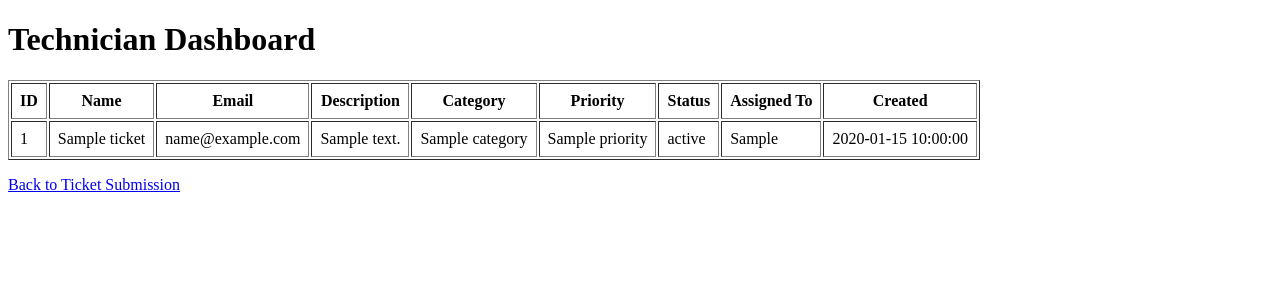
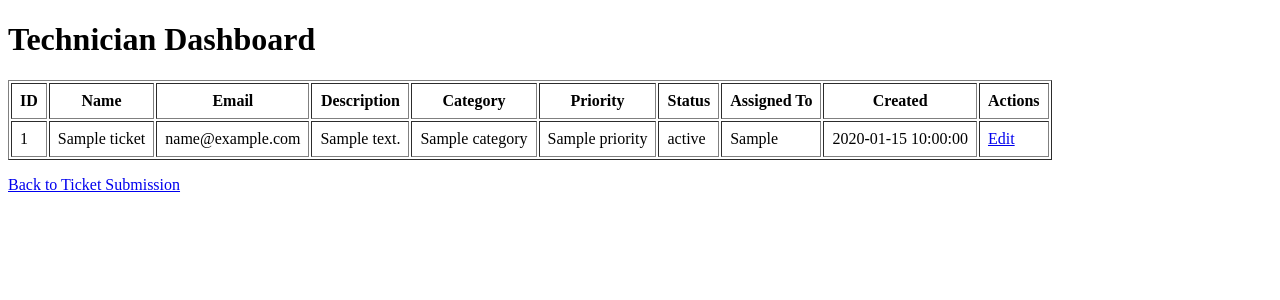
Before and after one commit to jonathanwalker44/smart-it-help-desk, a Flask app: page /dashboard in a window 1280 px wide. Shown: the top 300 px of the page. Run offline with Flask 3, Linux system fonts and the light colour scheme; a database or web service that is not in the repository returns one stand-in record (values such as "Sample title"); some libraries are stand-ins or nearby versions.

Commit message:
Add Actions column with Edit link in dashboard

```diff
--- a/templates/dashboard.html
+++ b/templates/dashboard.html
@@ -20,6 +20,7 @@
             <th>Status</th>
             <th>Assigned To</th>
             <th>Created</th>
+            <th>Actions</th>
         </tr>
 
         {% for ticket in tickets %}
@@ -33,6 +34,9 @@
             <td>{{ ticket[6] }}</td>
             <td>{{ ticket[7] }}</td>
             <td>{{ ticket[9] }}</td>
+            <td>
+                <a href="/ticket/{{ ticket[0] }}">Edit</a>
+            </td>
         </tr>
         {% endfor %}
     </table>
```
